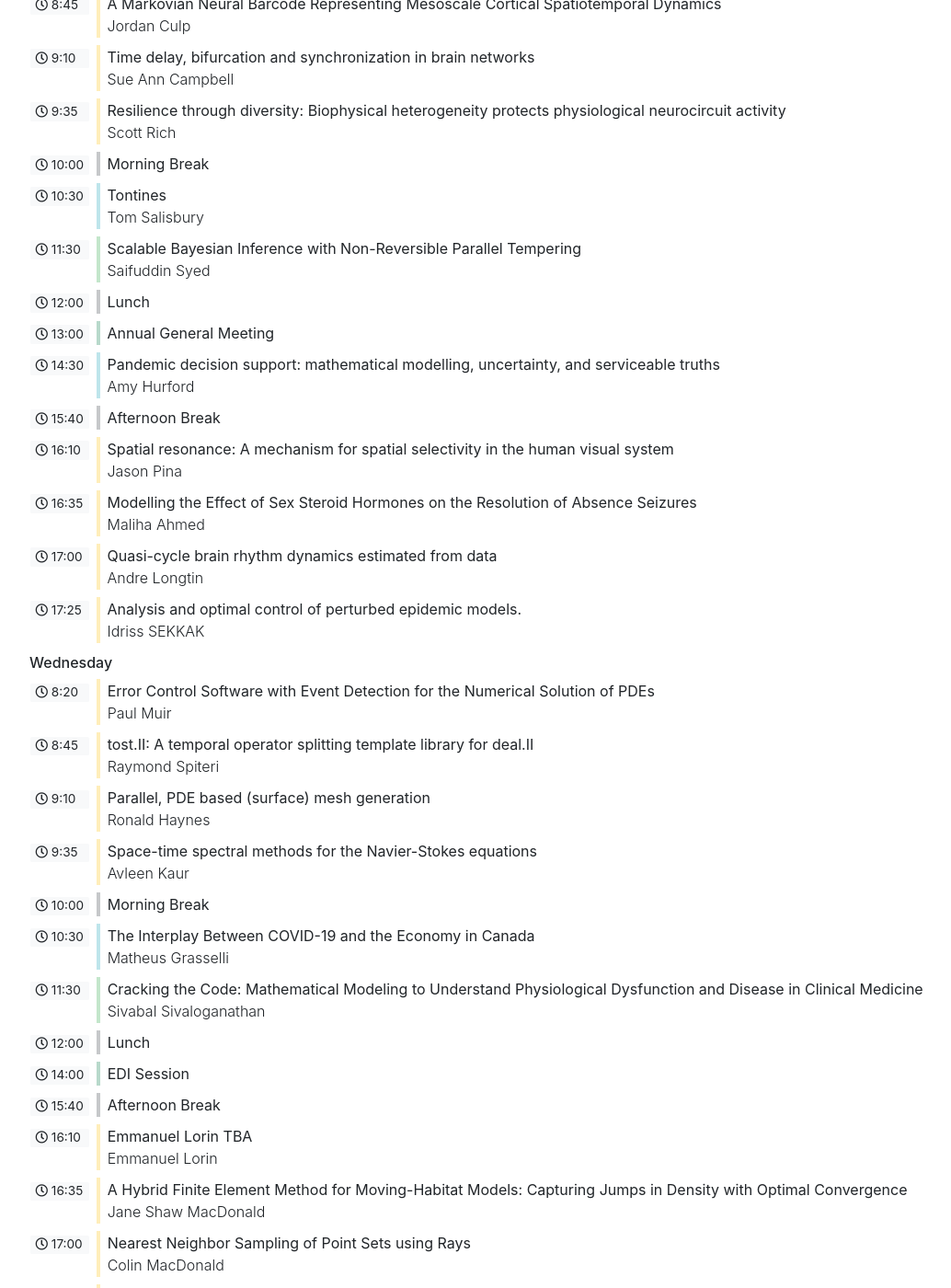
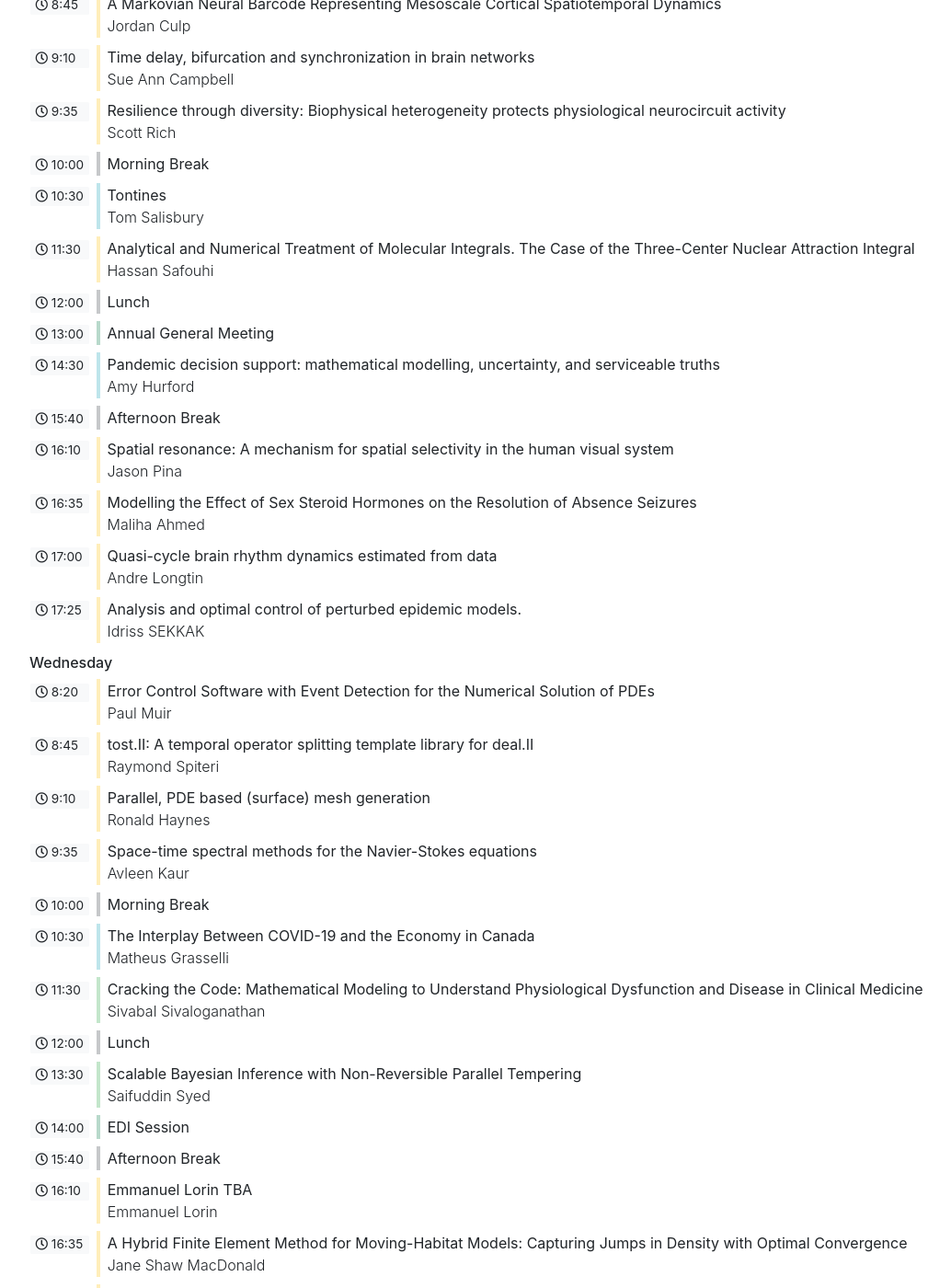
Before and after one commit to caims2023/caims2023.github.io, a Jekyll site: the page built from _rooms/room-plenary.md, in a window 1280 px wide and 1400 px high, scrolled down 2551 px. Shown: the whole window at 92% size, without its empty margins (53-1087 px from the left). Built offline with Jekyll 4.4.1, drawn with Linux system fonts in a browser that asks for light colours.

Commit message:
Talk switch due to travel delays

```diff
--- a/_data/program.yml
+++ b/_data/program.yml
@@ -150,7 +150,7 @@ days:
       - name: "Tontines"
         time_start: "10:30"
         time_end: "11:30"
-      - name: "Scalable Bayesian Inference with Non-Reversible Parallel Tempering"
+      - name: "Analytical and Numerical Treatment of Molecular Integrals. The Case of the Three-Center Nuclear Attraction Integral"
         time_start: "11:30"
         time_end: "12:00"
       - name: "Lunch"
@@ -276,6 +276,9 @@ days:
         time_end: "12:00"
       - name: "Lunch"
         time_start: "12:00"
+        time_end: "13:30"
+      - name: "Scalable Bayesian Inference with Non-Reversible Parallel Tempering"
+        time_start: "13:30"
         time_end: "14:00"
       - name: "EDI Session"
         time_start: "14:00"
```
